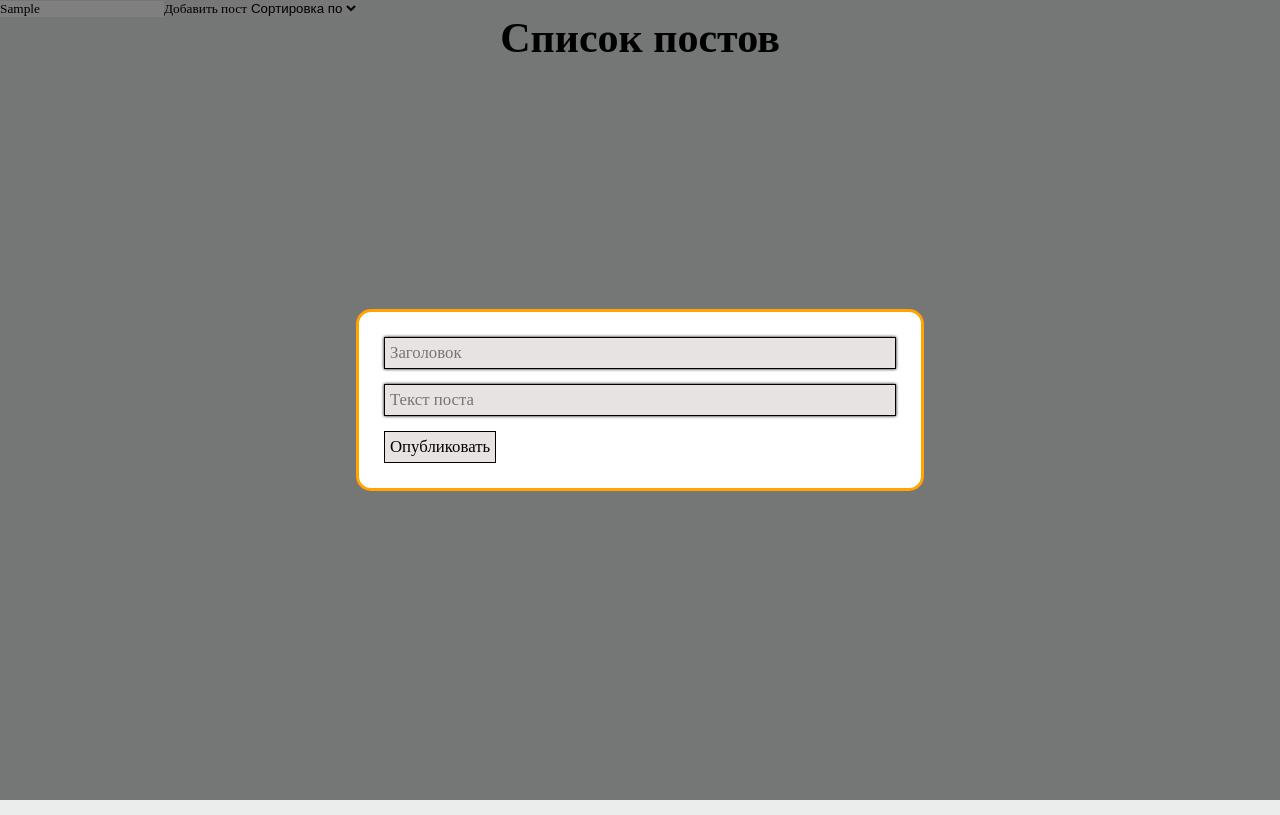
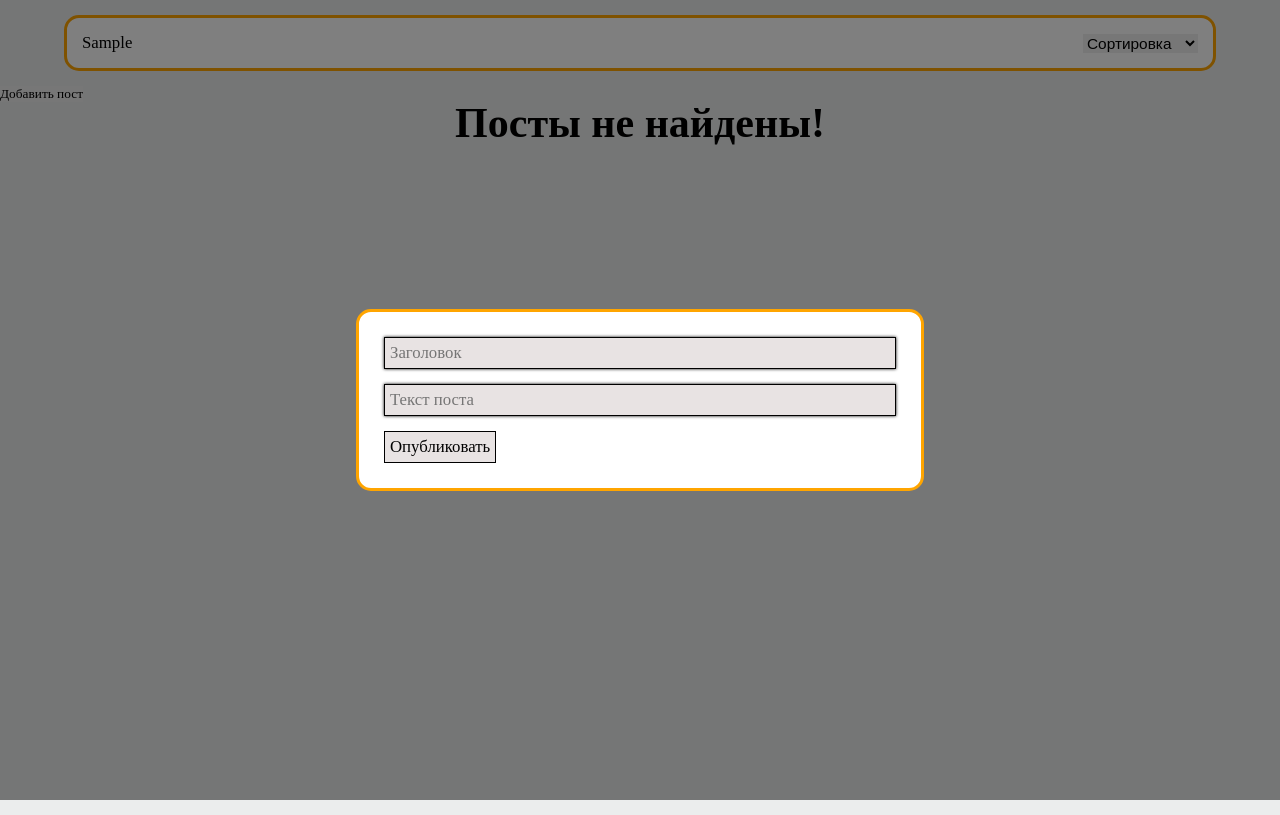
Before and after one commit to SYBL99/React_blog, a React (Create React App) app: page / in a window 1280 px wide. Both pictures are taken after typing "Sample" into the empty fields and a click on the button "Добавить пост". Built offline with nearby package versions, Linux system fonts and the light colour scheme.

Commit message:
beforeserver

```diff
--- a/src/App.js
+++ b/src/App.js
@@ -1,34 +1,25 @@
 import React, { useMemo, useState } from "react";
+import PostFilter from "./components/PostFilter";
 import PostForm from "./components/PostForm";
 import PostList from "./components/PostList";
 import MyModal from "./components/UI/modal/MyModal";
 import MySelect from "./components/UI/select/MySelect";
+import { usePosts } from "./hooks/usePost";
 
 function App() {
   const [modal, setModal] = useState(false)
-  const [selectedSort, setSelectedSort] = useState('')
-  const [searchQuery, setSearchQuery] = useState('')
+  const [filter, setFilter] = useState({sort: '', query: ''})
   const [posts, setPosts] = useState([
     {id: 0, title: "JS", body: "«Золотая осень» — пейзаж русского художника Исаака Левитана (1860—1900), написанный в 1895 году. Принадлежит Государственной Третьяковской галерее в Москве (инв. 1490). Размер картины — 82 × 126 см. Левитан начал работу над полотном осенью 1895 года, когда он жил в усадьбе Горка в Тверской губернии; там же были написаны первые этюды. Исследователи творчества художника полагают, что на картине изображена река Съежа. По-видимому, работа над произведением была завершена в конце года в Москве."},
     {id: 2, title: "Python", body: "Золотая осень» — пейзаж русского художника Исаака Левитана (1860—1900), написанный в 1895 году. Принадлежит Государственной Третьяковской галерее в Москве (инв. 1490). Размер картины — 82 × 126 см. Левитан начал работу над полотном осенью 1895 года, когда он жил в усадьбе Горка в Тверской губернии; там же были написаны первые этюды. Исследователи творчества художника полагают, что на картине изображена река Съежа. По-видимому, работа над произведением была завершена в конце года в Москве." },
     {id: 1, title: "Pyhton", body: "Абсень" },
     {id: 3, title: "АА", body: 'АА'},
   ])
+
   const [title, setTitle] = useState('')
   const [content, setContent] = useState('')
+  const sortedAndSearchedPosts = usePosts(posts, filter.sort, filter.query)
 
-  const sortedPosts = useMemo(() => {
-    console.log("Работаем")
-    if (selectedSort) {
-      return [...posts].sort((a, b) => a[selectedSort].localeCompare(b[selectedSort]))}
-    return posts;
-  } , [selectedSort, posts])
-  const sortedAndSearchedPosts = useMemo(()=>
-  { return sortedPosts.filter(post => post.title.toLowerCase().includes(searchQuery.toLowerCase()))},
-  [searchQuery,sortedPosts])
-
-  function sortPosts(sort) {
-    setSelectedSort(sort);  }
 
   function createPost(title, body){
     setPosts([...posts, { id: posts.length, title, body }])
@@ -42,29 +33,11 @@ function App() {
 
   return (
     <div className="App">
-      <input value={searchQuery}
-      onChange={e=>setSearchQuery(e.target.value)}
-      placeholder={'Поиск'}
-      />
+      <PostFilter filter={filter} setFilter={setFilter}/>
       <button onClick={() => setModal(true)}>Добавить пост</button>
-      <MySelect
-        value={selectedSort}
-        onChange={sortPosts}
-        defaultValue="Сортировка по"
-        options={[
-          {value: "title", name: "По названию"},
-          {value: "body", name: "По описанию" }
-        ]}
-      />
       <MyModal visible={modal} setVisible={setModal} children={
         <PostForm create={createPost} title={title} setTitle={setTitle} content={content} setContent={setContent} />} />
-        <hr/>
-      {posts.length === 0
-        ? <h2 style={{ fontWeight: 600, fontSize: '3rem', textAlign: "center" }} >Посты не найдены!</h2>
-        : <PostList posts={sortedAndSearchedPosts} title={'Список постов'} deletePost={deletePost} /> }
-
-
-
+      <PostList posts={sortedAndSearchedPosts} title={'Список постов'} deletePost={deletePost} />
     </div>
   );
 }
--- /dev/null
+++ b/src/components/PostFilter.jsx
@@ -0,0 +1,22 @@
+import React from "react";
+import MySelect from "./UI/select/MySelect";
+const PostFilter = ({filter, setFilter}) => {
+    return (
+        <div className="post__filter">
+            <input value={filter.query}
+                onChange={e => setFilter({...filter, query: e.target.value})}
+                placeholder={'Поиск'}
+            />
+            <MySelect
+                value={filter.sort}
+                onChange={selectedSort => setFilter({...filter, sort: selectedSort})}
+                defaultValue="Сортировка"
+                options={[
+                    { value: "title", name: "По названию" },
+                    { value: "body", name: "По описанию" }
+                ]}
+            />
+        </div>
+    );
+};
+export default PostFilter;
--- a/src/components/PostList.jsx
+++ b/src/components/PostList.jsx
@@ -2,6 +2,11 @@ import React from "react";
 import PostItem from "./PostItem";
 
 const PostList = (props) => {
+    if (!props.posts.length){
+        return (
+                <h2 style={{ fontWeight: 600, fontSize: '3rem', textAlign: "center" }} >Посты не найдены!</h2>
+        )
+    }
     return (
         <div>
             <h2 style={{fontWeight: 600, fontSize: '3rem', textAlign: "center"}}>
--- a/src/components/UI/select/MySelect.jsx
+++ b/src/components/UI/select/MySelect.jsx
@@ -3,7 +3,7 @@ import cl from './MySelect.module.css'
 
 const MySelect = ({options, defaultValue, value, onChange}) => {
     return (
-        <select value={value}
+        <select className={cl.MySelect} value={value}
         onChange={e => onChange(e.target.value)}>
             <option disabled value="">{defaultValue}</option>
             {options.map(option => <option key={option.value} value={option.value}>{option.name}</option>)}
--- a/src/components/UI/select/MySelect.module.css
+++ b/src/components/UI/select/MySelect.module.css
@@ -0,0 +1,3 @@
+.MySelect {
+    font-size: 1.1rem;
+}
--- /dev/null
+++ b/src/hooks/usePost.js
@@ -0,0 +1,20 @@
+import React, { useMemo } from "react";
+
+export const useSortedPosts = (posts, sort) => {
+    const sortedPosts = useMemo(() => {
+        console.log("Работаем")
+        if (sort) {
+            return [...posts].sort((a, b) => a[sort].localeCompare(b[sort]))
+        }
+        return posts;
+    }, [sort, posts])
+    return sortedPosts;
+}
+export const usePosts = (posts, sort, query) => {
+    const sortedPosts = useSortedPosts(posts, sort);
+
+    const sortedAndSearchedPosts = useMemo(() => { return sortedPosts.filter(post => post.title.toLowerCase().includes(query.toLowerCase())) },
+        [query, sortedPosts])
+
+    return sortedAndSearchedPosts;
+}
--- a/src/index.css
+++ b/src/index.css
@@ -54,3 +54,18 @@ body {
     background-color: rgba(232, 227, 227, 0.977);
     border: 1px solid;
 }
+.post__filter {
+    margin: 15px auto;
+    border: 3px solid orange;
+
+    border-radius: 15px;
+    display: flex;
+    justify-content: space-between;
+    align-items: center;
+    padding: 15px;
+    width: 90%;
+    background-color: white;
+}
+.post__filter input {
+    font-size: 1.2rem;
+}
```
